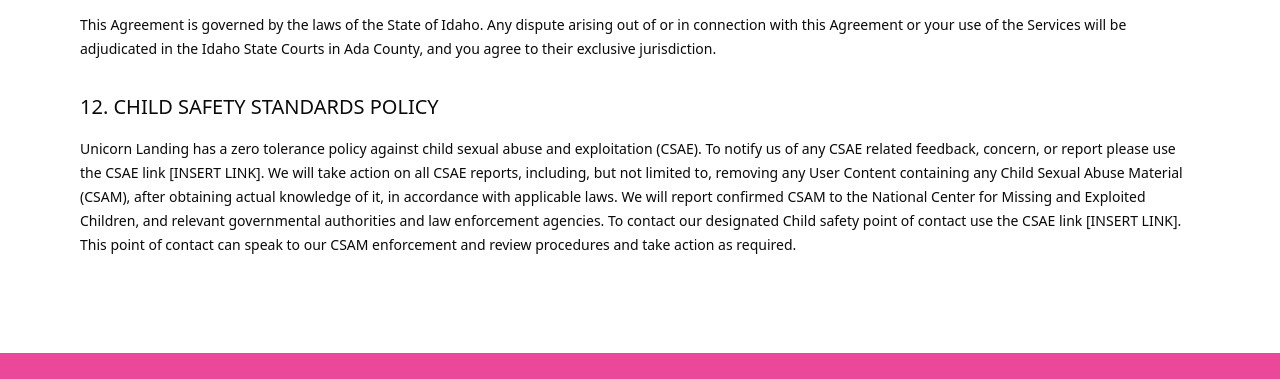
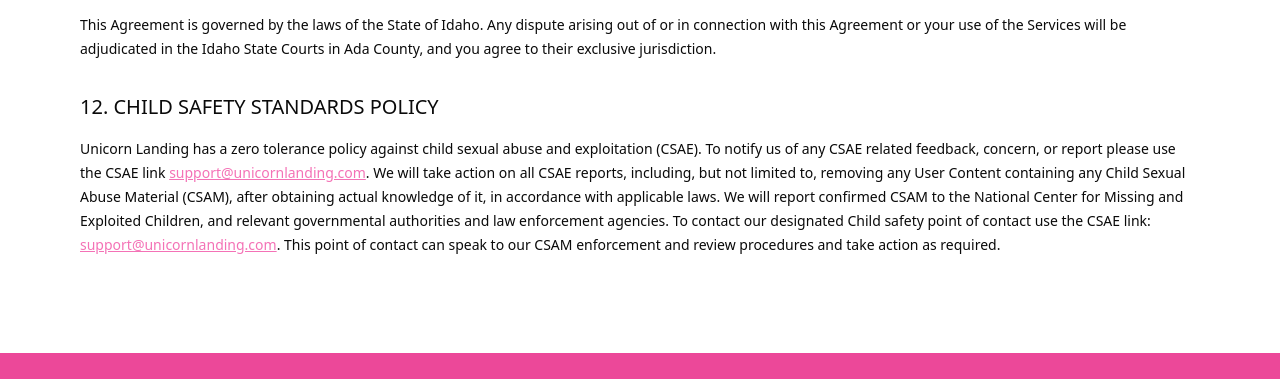
Before and after one commit to Extensibl-Media/unicorn-landing-site, an Astro site: page /terms-and-conditions in a window 1280 px wide. Shown: the part 5290-5669 px from the top of the page. Built offline with nearby package versions, Linux system fonts and the light colour scheme; Astro itself is replaced by a stand-in of ours.

Commit message:
updating t&c

```diff
--- a/src/pages/terms-and-conditions.mdx
+++ b/src/pages/terms-and-conditions.mdx
@@ -148,4 +148,4 @@
 
 ## 12. CHILD SAFETY STANDARDS POLICY
 
-Unicorn Landing has a zero tolerance policy against child sexual abuse and exploitation (CSAE). To notify us of any CSAE related feedback, concern, or report please use the CSAE link [INSERT LINK]. We will take action on all CSAE reports, including, but not limited to, removing any User Content containing any Child Sexual Abuse Material (CSAM), after obtaining actual knowledge of it, in accordance with applicable laws. We will report confirmed CSAM to the National Center for Missing and Exploited Children, and relevant governmental authorities and law enforcement agencies. To contact our designated Child safety point of contact use the CSAE link [INSERT LINK]. This point of contact can speak to our CSAM enforcement and review procedures and take action as required.
+Unicorn Landing has a zero tolerance policy against child sexual abuse and exploitation (CSAE). To notify us of any CSAE related feedback, concern, or report please use the CSAE link support@unicornlanding.com. We will take action on all CSAE reports, including, but not limited to, removing any User Content containing any Child Sexual Abuse Material (CSAM), after obtaining actual knowledge of it, in accordance with applicable laws. We will report confirmed CSAM to the National Center for Missing and Exploited Children, and relevant governmental authorities and law enforcement agencies. To contact our designated Child safety point of contact use the CSAE link: support@unicornlanding.com. This point of contact can speak to our CSAM enforcement and review procedures and take action as required.
```
